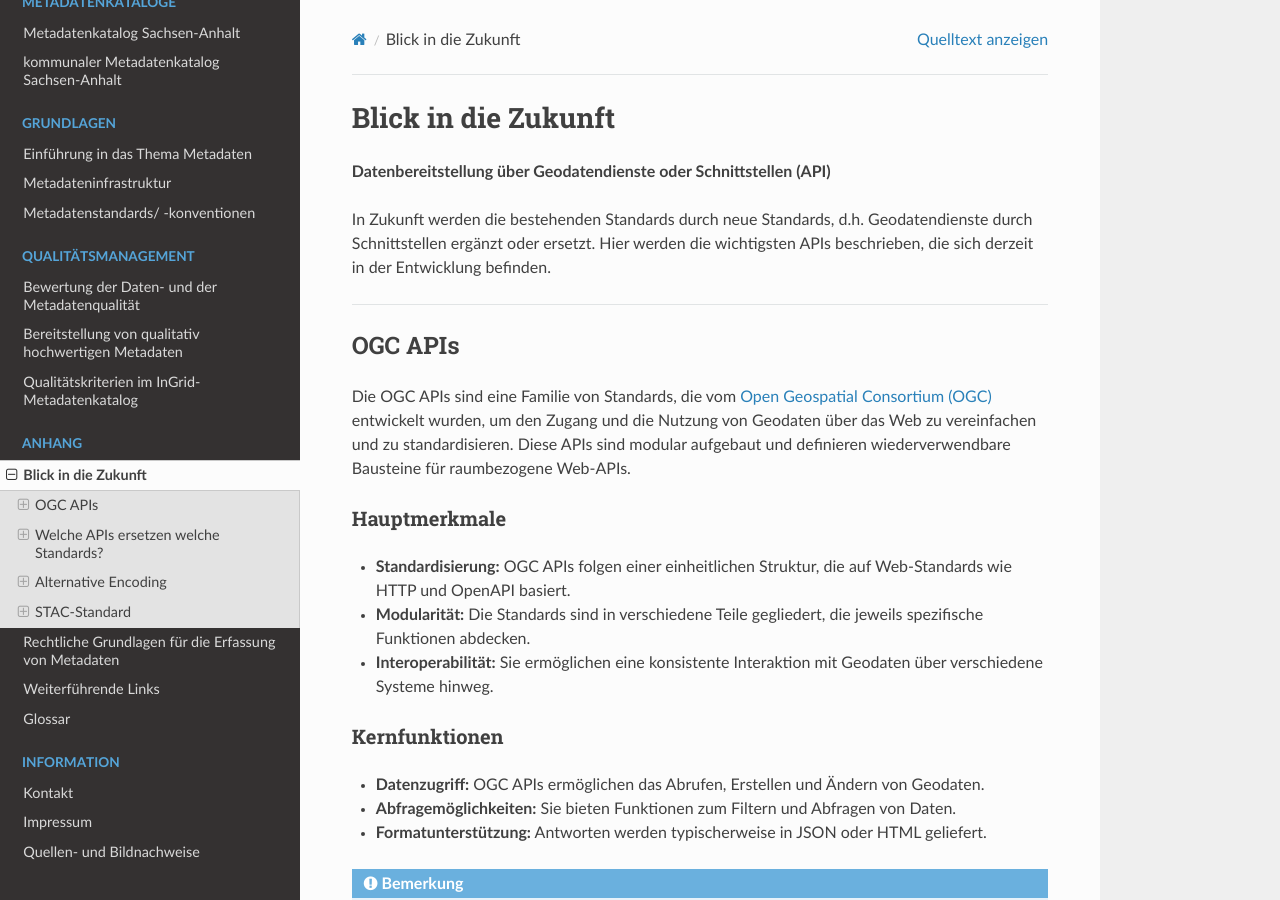
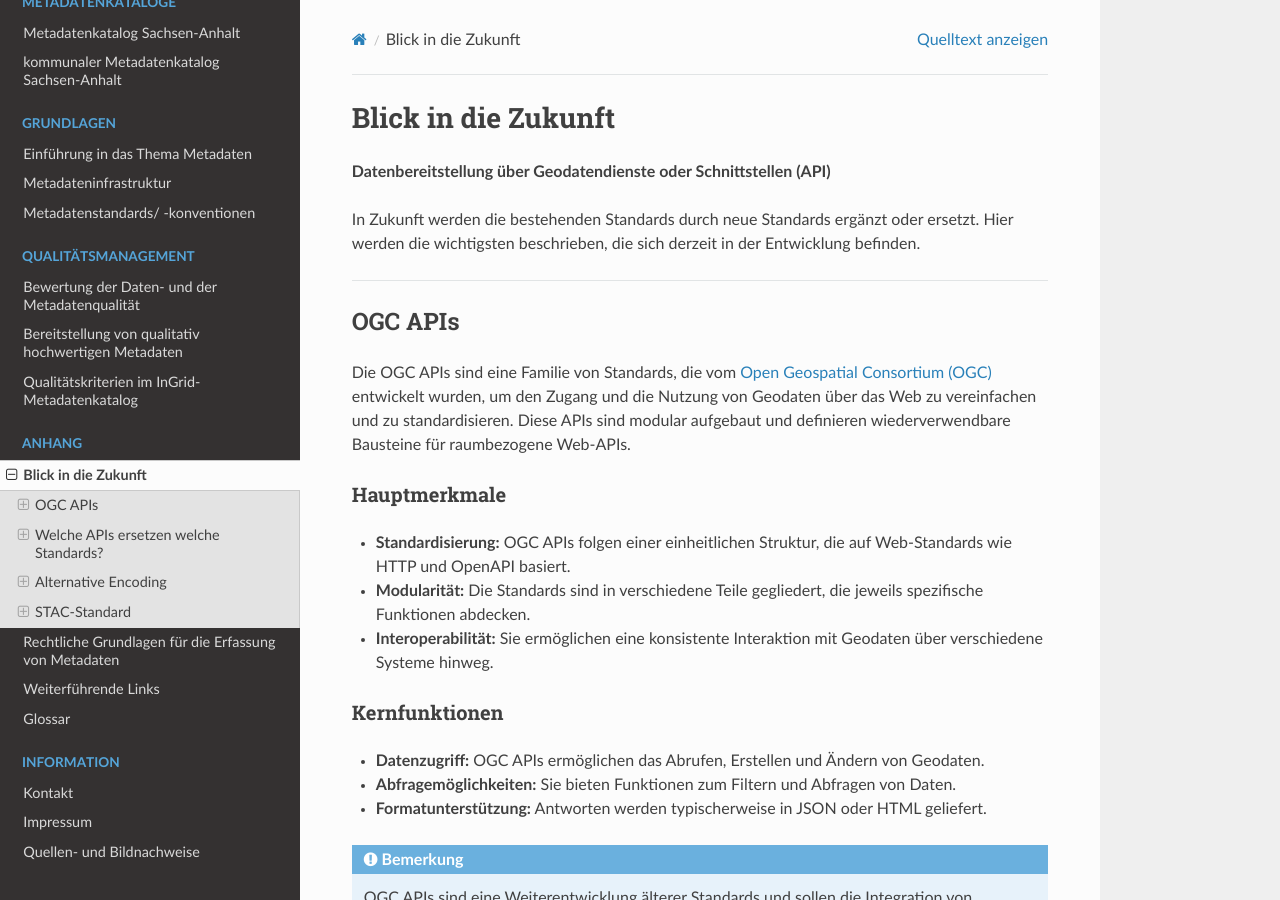
Before and after one commit to tomiwo/ingrid-mdk-st-high-quality-metadata, a Sphinx documentation site: the page built from docs/anhang/zukunft.rst, in a window 1280 px wide and 900 px high. Built offline with Sphinx 7.4.7 and the Read the Docs theme 3.1.0, drawn with Linux system fonts in a browser that asks for light colours.

Commit message:
Update zukunft.rst

```diff
--- a/docs/anhang/zukunft.rst
+++ b/docs/anhang/zukunft.rst
@@ -5,7 +5,7 @@ Blick in die Zukunft
 
 **Datenbereitstellung über Geodatendienste oder Schnittstellen (API)**
 
-In Zukunft werden die bestehenden Standards durch neue Standards, d.h. Geodatendienste durch Schnittstellen ergänzt oder ersetzt. Hier werden die wichtigsten APIs beschrieben, die sich derzeit in der Entwicklung befinden.
+In Zukunft werden die bestehenden Standards durch neue Standards ergänzt oder ersetzt. Hier werden die wichtigsten beschrieben, die sich derzeit in der Entwicklung befinden.
 
 ----------------------------------------------------------------------------------------------
 
```
